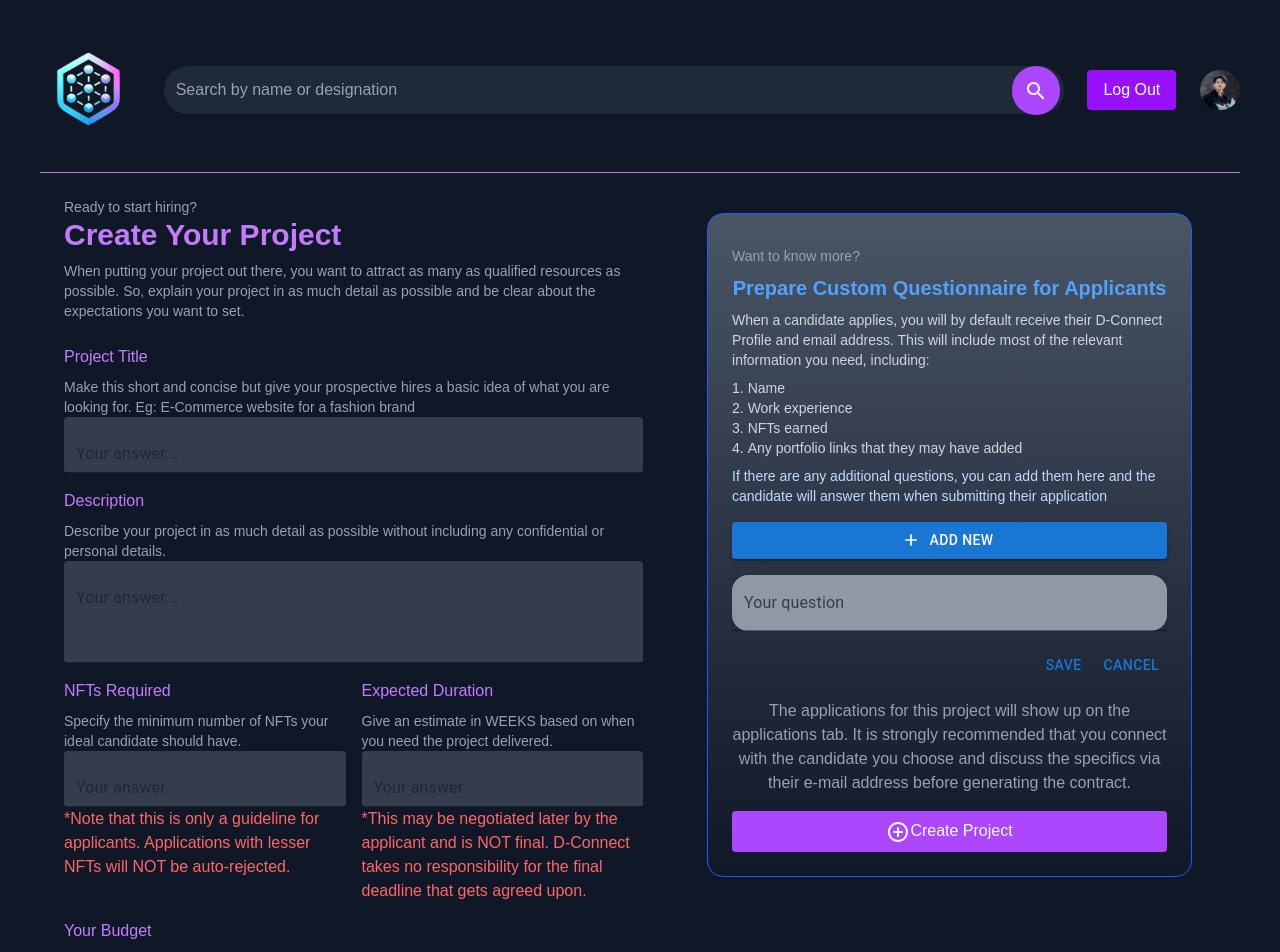
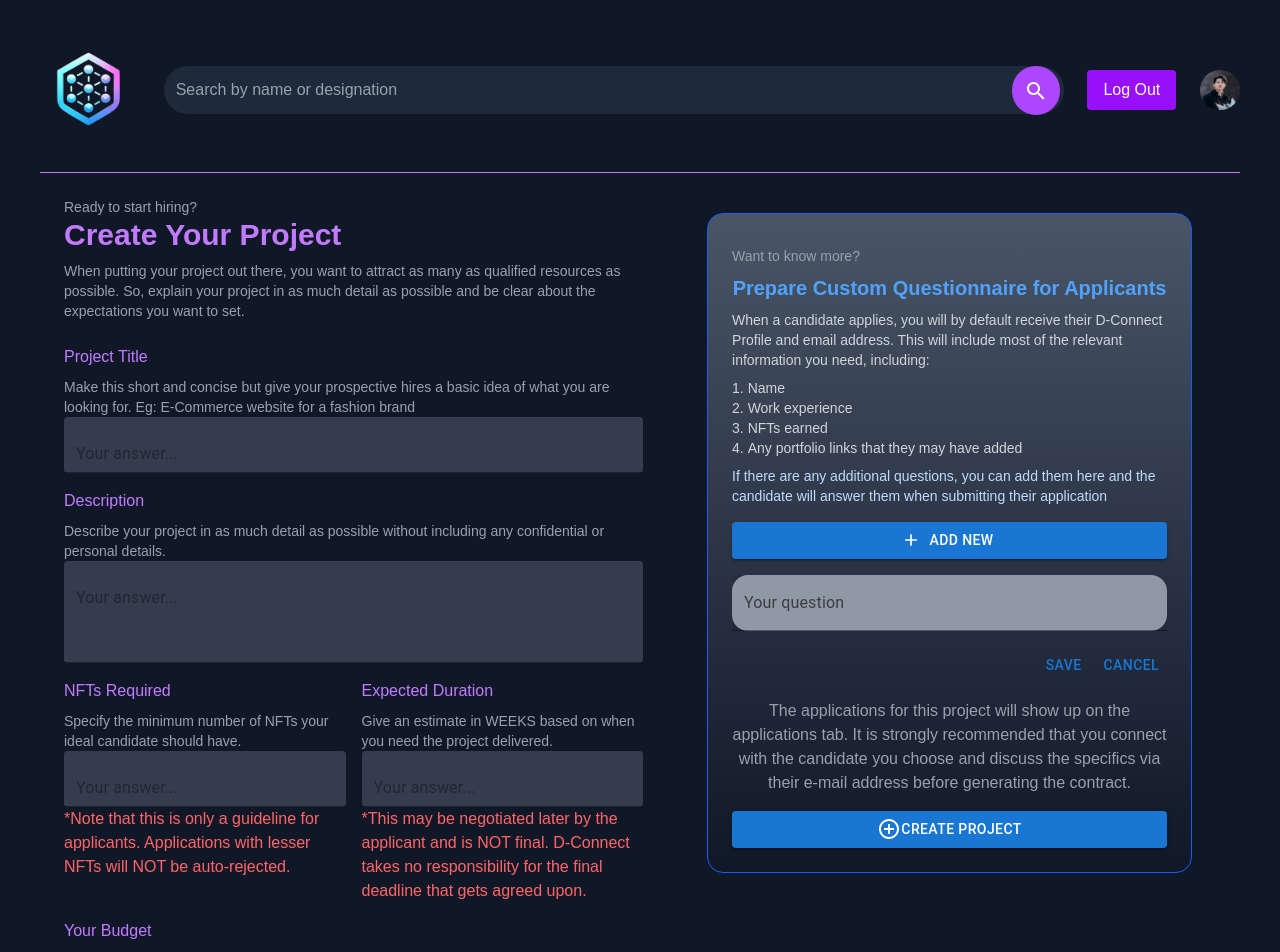
Before and after one commit to Eshmi-25/DConnect, a React (Vite) app in the folder frontend/: page /projectcreation in a window 1280 px wide. Shown: the top 952 px of the page. Built offline with nearby package versions, Linux system fonts and the light colour scheme.

Commit message:
integrated project creation

```diff
--- a/frontend/src/pages/Dashboard.jsx
+++ b/frontend/src/pages/Dashboard.jsx
@@ -60,7 +60,7 @@ const Dashboard = () => {
     const mode = email === loggedInUserEmail ? "owner" : "view";
     navigate(`/user/${email}?mode=${mode}`);
   };
-
+/*
   useEffect(() => {
     const fetchProjects = async () => {
       const token = localStorage.getItem("token");
@@ -90,7 +90,7 @@ const Dashboard = () => {
 
     fetchProjects();
   }, []);
-
+*/
   return (
     <div className="bg-gray-900 min-h-screen text-white p-10">
       {/* Search Bar */}
--- a/frontend/src/pages/ProjectCreationPage.jsx
+++ b/frontend/src/pages/ProjectCreationPage.jsx
@@ -58,11 +58,26 @@ const CreateProject = () => {
     setLoading(true);
     setMessage("");
 
-    try {
-      const response = await axios.post("http://localhost:3000/api/projects", formData, {
-        headers: { "Content-Type": "application/json" },
-        withCredentials: true,
-      });
+const token = localStorage.getItem("token");
+    if (!token) {
+      setMessage("Authentication error: Please log in.");
+      setLoading(false);
+      return;
+    }
+
+    await axios.post(
+      "http://localhost:3000/api/projects/create",
+      {
+        ...formData,
+        keywords: formData.keywords.split(","),
+      },
+      {
+        headers: {
+          "Content-Type": "application/json",
+          Authorization: `Bearer ${token}`,
+        },
+      }
+    );
 
     setMessage("Project created successfully!");
     setFormData({
@@ -71,15 +86,11 @@ const CreateProject = () => {
       budget: "",
       minNFT: "",
       keywords: "",
-        additionalNotes: "",
       estdDuration: "",
       questions: [],
     });
-    } catch (error) {
-      setMessage("Error creating project. Please try again.");
-    } finally {
+    navigate("/dashboard");
     setLoading(false);
-    }
   };
 
   return (
@@ -201,19 +212,13 @@ const CreateProject = () => {
             <TextField variant="filled" fullWidth label="Your question" className="bg-gray-400 rounded-2xl" />
           </div>
           <div className="flex justify-end"Cancel><Button size="medium" onClick={handleAddQuestion}>Save</Button>
-          <Button size="medium" onClick={() => setNewQuestion("")}>Cancel</Button></div>
-         {/*} <TextField
-    variant="filled"
-    fullWidth
-    className="bg-gray-400 rounded-2xl"
-    value={newQuestion}
-    onChange={(e) => setNewQuestion(e.target.value)}
-  />*/}
+          <Button size="medium" onClick={() => setNewQuestion("")}>cancel</Button></div>
 </div>
            {/* Display Added Questions */}
            {formData.questions.map((q, index) => (
               <div key={index} className="mt-4 flex justify-between items-center bg-gray-700 p-2 rounded">
                 <p className="text-white">{q}</p>
+                <span className="text-white">{q}</span>
                 <Button
                   variant="outlined"
                   startIcon={<DeleteIcon />}
@@ -222,10 +227,13 @@ const CreateProject = () => {
                 >
                   Delete
                 </Button>
+                <TextField value={newQuestion} onChange={(e) => setNewQuestion(e.target.value)} label="New Question" fullWidth />
               </div>
             ))}
-           <p className="text-gray-400 mt-4 text-center">The applications for this project will show up on the applications tab. It is strongly recommended that you connect with the candidate you choose and discuss the specifics via their e-mail address before generating the contract.</p>
-           <button className="mt-4 w-full bg-purple-500 text-white p-2 rounded" onClick={handleSubmit} disabled={loading}><AddCircleOutlineIcon/>Create Project</button>
+           <p className="text-gray-400 mt-4 mb-4 text-center">The applications for this project will show up on the applications tab. It is strongly recommended that you connect with the candidate you choose and discuss the specifics via their e-mail address before generating the contract.</p>
+           <Button className="mt-10 w-full bg-purple-500 text-white p-2 rounded" onClick={handleSubmit} disabled={loading} variant="contained"><AddCircleOutlineIcon/>
+        {loading ? "Creating..." : "Create Project"}
+      </Button>
         </div>
        </div>
       </div>
```
Lines whose indentation alone changed are shown as unchanged.
